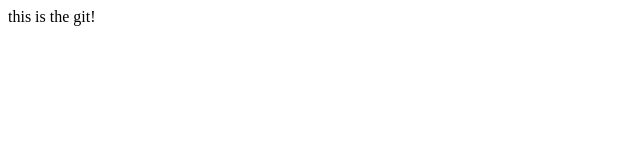
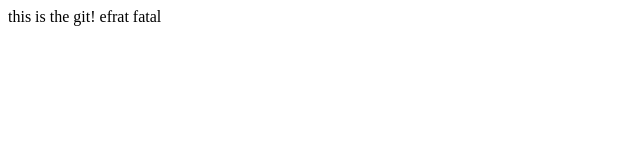
Before and after one commit to 325605319/test, a plain HTML site: page index.html in a window 1280 px wide. Shown: the full height of the page, 0-640 px from the left. Drawn offline with Linux system fonts and the light colour scheme.

Commit message:
Update index.html

```diff
--- a/index.html
+++ b/index.html
@@ -7,5 +7,6 @@
 </head>
 <body>
     this is the git!
+    efrat fatal
 </body>
 </html>
```
